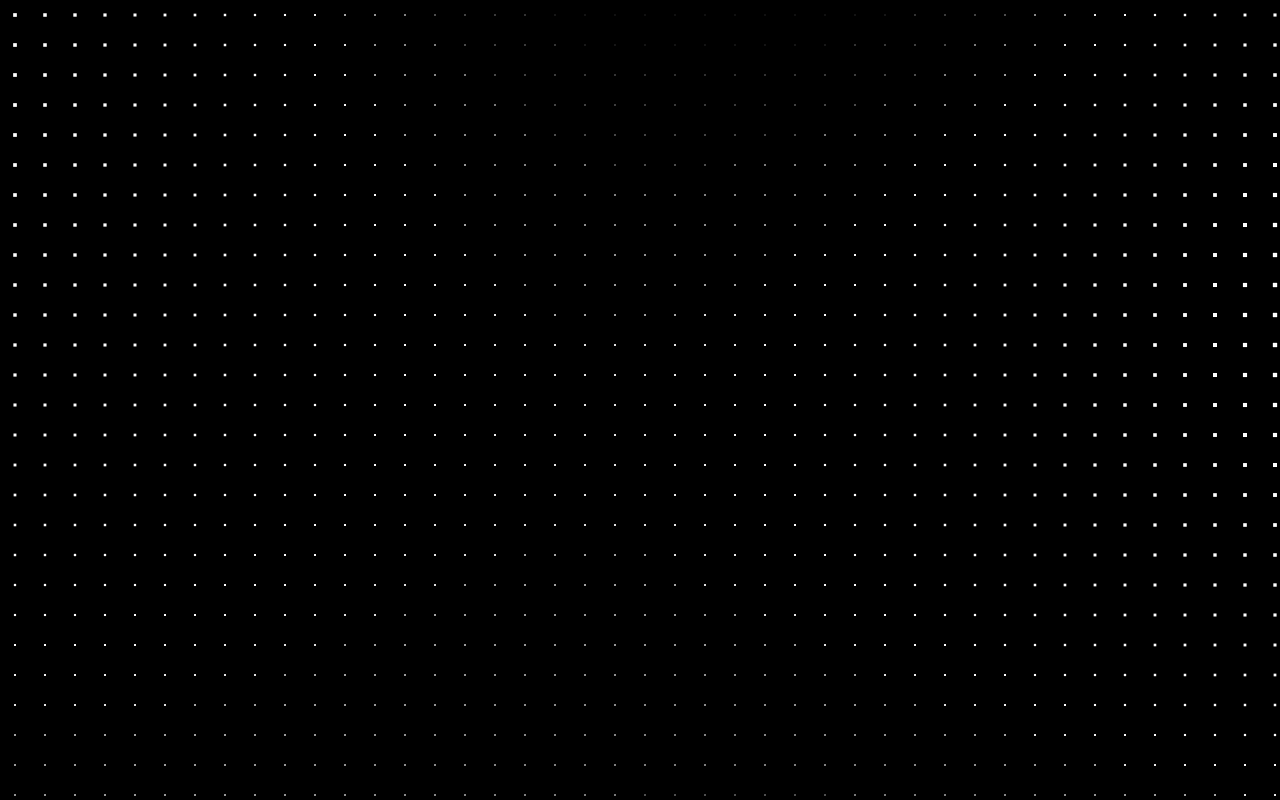
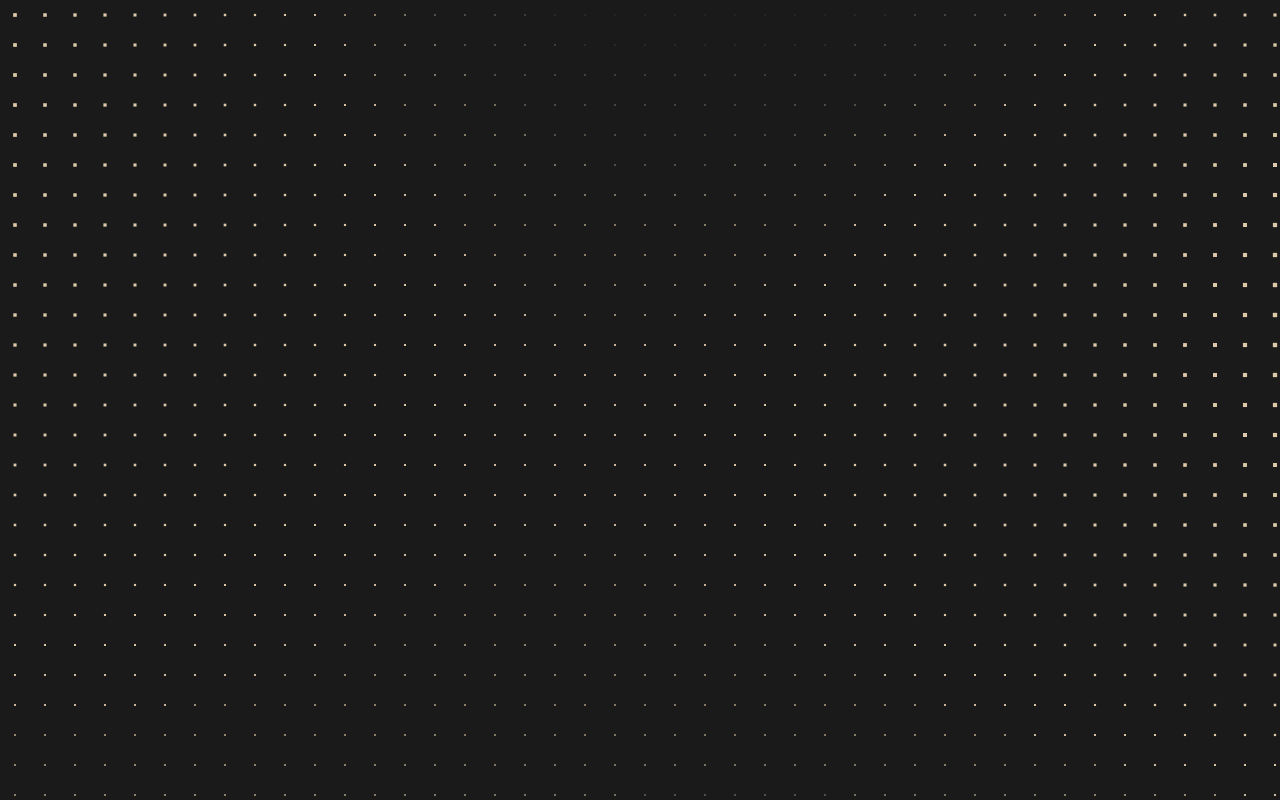
Before and after one commit to otzua/REIATSU, a React (Vite) app in the folder frontend/: page / in a window 1280 px wide. Built offline with nearby package versions, Linux system fonts and the light colour scheme.

Commit message:
feat: project setup and initial implementation

```diff
--- a/frontend/index.html
+++ b/frontend/index.html
@@ -10,7 +10,7 @@
     <!-- Fonts -->
     <link rel="preconnect" href="https://fonts.googleapis.com">
     <link rel="preconnect" href="https://fonts.gstatic.com" crossorigin>
-    <link href="https://fonts.googleapis.com/css2?family=Outfit:wght@300;400;600;700&display=swap" rel="stylesheet">
+    <link href="https://fonts.googleapis.com/css2?family=Anton&family=Inter:wght@400;700&family=Noto+Sans+JP:wght@400;700&display=swap" rel="stylesheet">
   </head>
   <body>
     <div id="root"></div>
--- a/frontend/src/components/HalftoneWave.tsx
+++ b/frontend/src/components/HalftoneWave.tsx
@@ -40,10 +40,11 @@ const HalftoneWave: React.FC = () => {
     document.addEventListener('mouseleave', handleMouseLeave);
 
     const draw = () => {
-      ctx.fillStyle = '#000000';
+      // Swapped for Dark Theme
+      ctx.fillStyle = '#1A1A1A'; // Black Background
       ctx.fillRect(0, 0, canvas.width, canvas.height);
 
-      ctx.fillStyle = '#FFFFFF';
+      ctx.fillStyle = '#DCC9A9'; // Cream Squares
       const spacing = 30; // Increased spacing = significantly fewer draw calls
       const rows = Math.ceil(window.innerHeight / spacing);
       const cols = Math.ceil(window.innerWidth / spacing);
--- a/frontend/src/pages/Home.module.css
+++ b/frontend/src/pages/Home.module.css
@@ -4,5 +4,5 @@
   overflow: hidden;
   margin: 0;
   padding: 0;
-  background-color: #000;
+  background-color: var(--color-black);
 }
--- a/frontend/src/styles/global.css
+++ b/frontend/src/styles/global.css
@@ -1,3 +1,5 @@
+@import './variables.css';
+
 * {
   margin: 0;
   padding: 0;
@@ -5,7 +7,43 @@
 }
 
 body {
-  background-color: #000;
-  color: #fff;
-  font-family: sans-serif;
+  background-color: var(--bg-main);
+  color: var(--text-main);
+  font-family: var(--font-body);
+  -webkit-font-smoothing: antialiased;
+  -moz-osx-font-smoothing: grayscale;
+  overflow-x: hidden;
 }
+
+h1, h2, h3, h4, h5, h6 {
+  font-family: var(--font-heading);
+  text-transform: uppercase;
+  letter-spacing: 0.02em;
+}
+
+/* Japanese Support */
+.jp {
+  font-family: var(--font-jp);
+}
+
+::selection {
+  background-color: var(--accent);
+  color: var(--color-white);
+}
+
+/* Scrollbar Styling */
+::-webkit-scrollbar {
+  width: 8px;
+}
+
+::-webkit-scrollbar-track {
+  background: var(--bg-main);
+}
+
+::-webkit-scrollbar-thumb {
+  background: var(--color-black);
+}
+
+::-webkit-scrollbar-thumb:hover {
+  background: var(--accent);
+}
--- a/frontend/src/styles/variables.css
+++ b/frontend/src/styles/variables.css
@@ -1,39 +1,21 @@
 :root {
-  /* Core Palette */
-  --bg-deep: #050505;
-  --bg-surface: #0a0a0c;
-  --bg-elevated: #121216;
+  /* Vintage Palette */
+  --color-cream: #DCC9A9;
+  --color-black: #1A1A1A;
+  --color-red: #B83A2D;
+  --color-green: #4E6851;
+  --color-white: #FFFFFF;
 
-  --accent-primary: #8b5cf6; /* Electric Violet */
-  --accent-secondary: #06b6d4; /* Cyan Glow */
-  --accent-tertiary: #ec4899; /* Pink Pulse */
+  /* Swapped Semantic Mapping (Dark Theme) */
+  --bg-main: var(--color-black);
+  --text-main: var(--color-cream);
+  --accent: var(--color-red);
 
-  --text-main: #ffffff;
-  --text-dim: #a1a1aa;
-  --text-muted: #71717a;
-
-  /* Glassmorphism */
-  --glass-bg: rgba(10, 10, 12, 0.7);
-  --glass-border: rgba(255, 255, 255, 0.08);
-  --glass-shadow: 0 8px 32px 0 rgba(0, 0, 0, 0.8);
-
-  /* Spacing */
-  --space-xs: 0.25rem;
-  --space-sm: 0.5rem;
-  --space-md: 1rem;
-  --space-lg: 2rem;
-  --space-xl: 4rem;
-
-  /* Border Radius */
-  --radius-sm: 4px;
-  --radius-md: 8px;
-  --radius-lg: 16px;
-  --radius-xl: 24px;
+  /* Typography */
+  --font-heading: 'Anton', sans-serif;
+  --font-body: 'Inter', sans-serif;
+  --font-jp: 'Noto Sans JP', sans-serif;
 
   /* Transitions */
   --transition-smooth: all 0.3s cubic-bezier(0.4, 0, 0.2, 1);
-
-  /* Mouse Tracker (Default) */
-  --mouse-x: 50%;
-  --mouse-y: 50%;
 }
```
Also changed, not shown: 1 other file (tests, documents, lock files or other folders).
